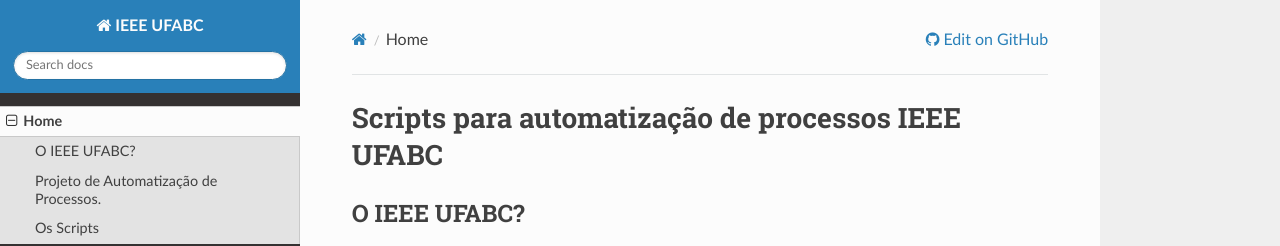
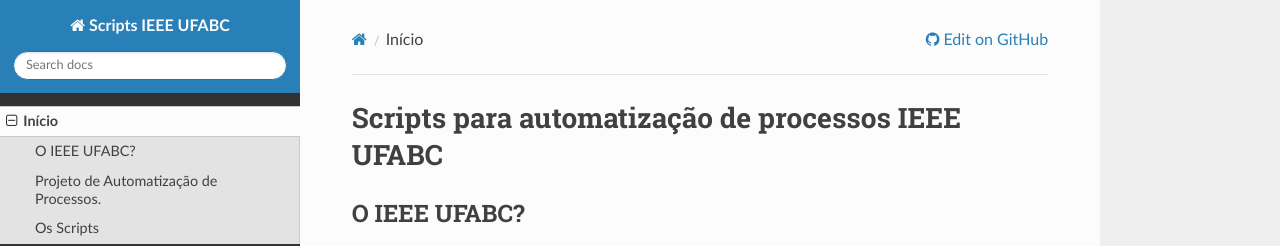
Before and after one commit to JuCaichiolo/Scripts-automatizacao, an MkDocs documentation site: the page built from docs/index.md, in a window 1280 px wide and 900 px high. Shown: the top 246 px of the window. Built offline with MkDocs 1.6.1, drawn with Linux system fonts in a browser that asks for light colours; nearby versions of some CDN libraries; old or Windows-style settings are respelled for this version of MkDocs.

Commit message:
Update mkdocs.yml

```diff
--- a/mkdocs.yml
+++ b/mkdocs.yml
@@ -1,9 +1,9 @@
-site_name: IEEE UFABC
+site_name: Scripts IEEE UFABC
 pages:
-  - "Home": "index.md"
+  - "Início": "index.md"
 theme: readthedocs
 extra_javascript:
   - extra.js
 extra_css:
   - extra.css
-repo_url: https://github.com/AdsonBatista/IEEE-UFABC
+repo_url: https://github.com/AdsonBatista/Scripts-automatizacao
```
